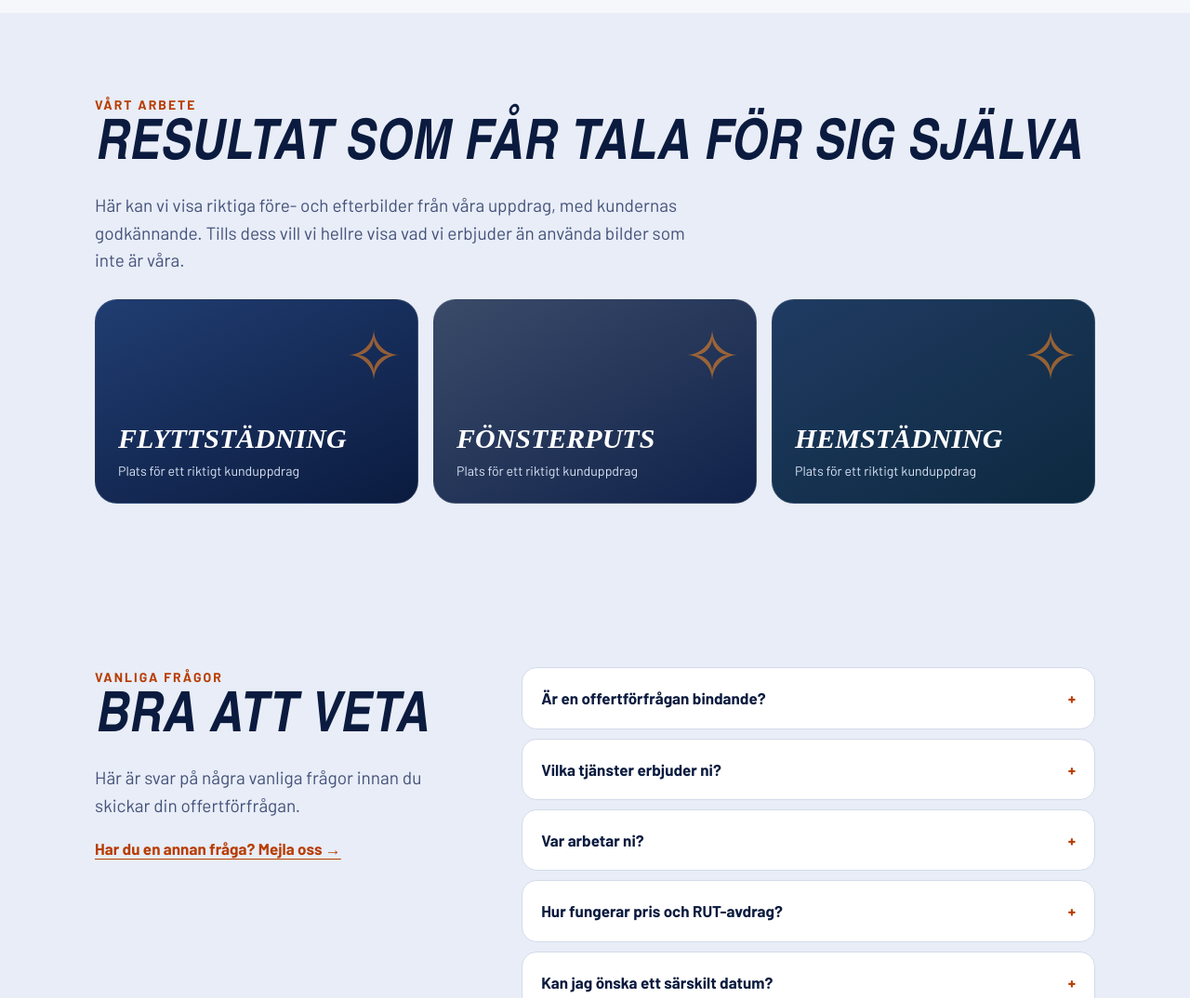
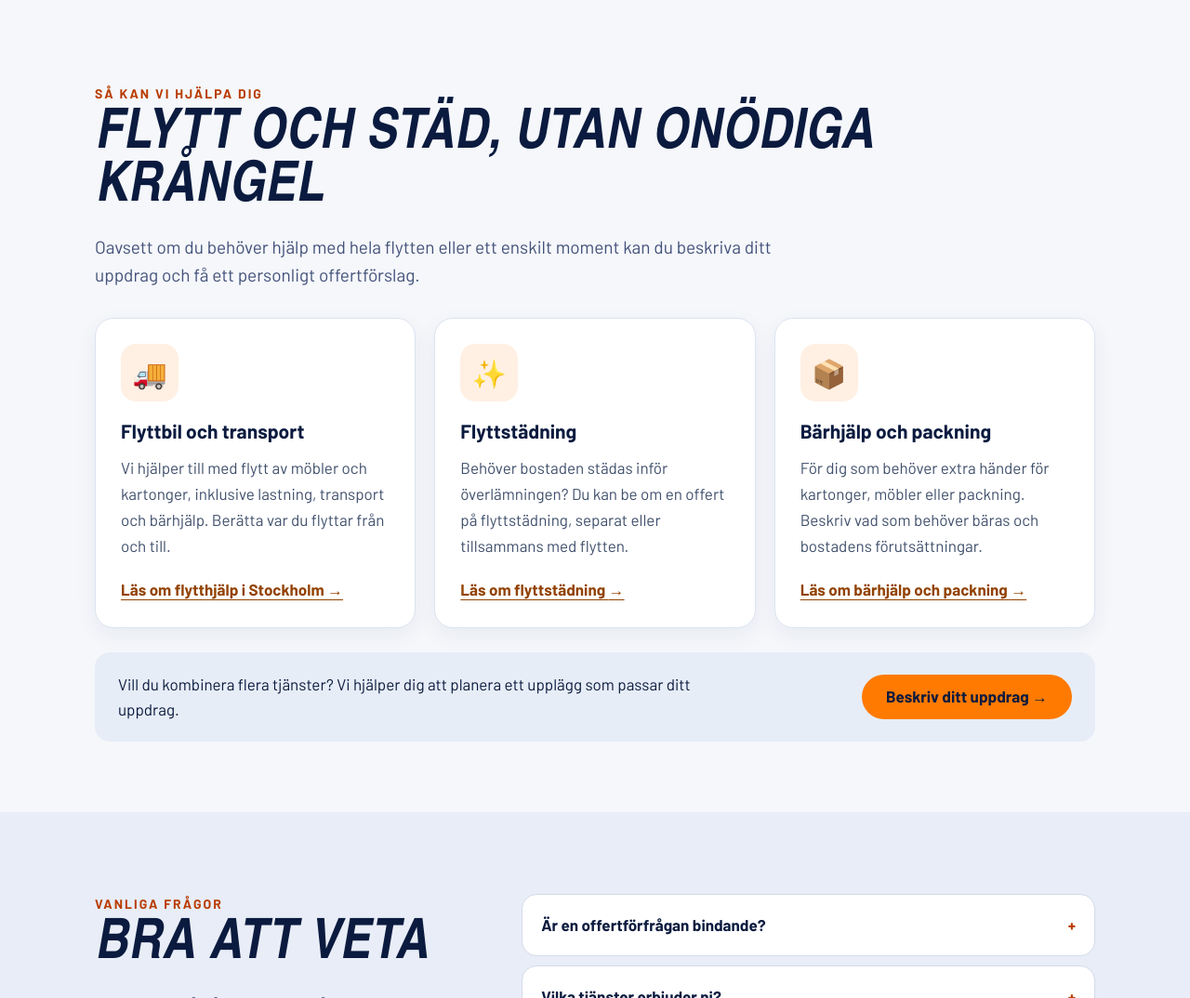
Before and after one commit to abdul060/FlyttFrascht, a plain HTML site: page index.html in a window 1280 px wide. Shown: the part 5280-6354 px from the top of the page at 93% size. Drawn offline with Linux system fonts and the light colour scheme; a web font is replaced by a local one.

Commit message:
Add files via upload

```diff
--- a/index.html
+++ b/index.html
@@ -71,6 +71,30 @@
 }
 </style>
 
+
+<style>
+/* Tjänsteöversikt – ersätter tomma bildplatser */
+.service-overview { padding: 76px 0; background: #f5f7fb; color: #0B1B3F; }
+.service-overview .lead { max-width: 790px; }
+.service-overview-grid { display: grid; grid-template-columns: repeat(3,minmax(0,1fr)); gap: 20px; margin-top: 32px; }
+.service-overview-card { display: flex; flex-direction: column; min-width:0; padding: 27px; border: 1px solid #dce4f0; border-radius: 20px; background: #fff; box-shadow: 0 8px 25px rgba(11,27,63,.06); }
+.service-overview-icon { display: inline-flex; align-items: center; justify-content: center; width: 62px; height: 62px; margin-bottom: 19px; border-radius: 16px; background: #fff0e3; font-size: 30px; }
+.service-overview-card h3 { margin: 0 0 12px; color: #0B1B3F; font-size: 21px; line-height: 1.25; }
+.service-overview-card p { margin: 0 0 20px; color: #40506c; line-height: 1.65; }
+.service-overview-card a { margin-top: auto; color: #924200; font-weight: 700; text-decoration: underline; text-underline-offset: 4px; }
+.service-overview-card a:hover, .service-overview-card a:focus-visible { color: #0B1B3F; }
+.service-overview-bottom { display: flex; gap: 22px; align-items: center; justify-content: space-between; margin-top: 26px; padding: 21px 25px; background: #e7edf7; border-radius: 16px; }
+.service-overview-bottom p { max-width: 650px; margin: 0; line-height: 1.6; }
+.service-overview-bottom .btn { flex-shrink:0; }
+@media (max-width: 900px) { .service-overview-grid { grid-template-columns: repeat(2,minmax(0,1fr)); } }
+@media (max-width: 650px) {
+  .service-overview { padding: 54px 0; }
+  .service-overview-grid { grid-template-columns: 1fr; gap: 14px; }
+  .service-overview-card { padding: 21px; }
+  .service-overview-bottom { flex-direction: column; align-items: stretch; padding: 19px; }
+  .service-overview-bottom .btn { text-align: center; }
+}
+</style>
 </head>
 <body>
 <svg width="0" height="0" style="position:absolute" aria-hidden="true"><defs>
@@ -163,7 +187,38 @@
   <button type="button" class="btn" id="guide-cta">Fortsätt till offert →</button>
  </div><div class="price-message rv"><span class="mini-label">Så får du ditt pris</span><h3>Inget standardpris som inte passar dig.</h3><p>Pris beror bland annat på tjänst, omfattning, bostadens förutsättningar och önskat datum. Därför visar vi inte ett påhittat totalpris här.</p><ul><li>Du beskriver ditt behov.</li><li>Vi går igenom uppgifterna.</li><li>Du får ett personligt offertförslag.</li></ul><span class="price-footnote">En offertförfrågan är inte en bindande bokning.</span></div></div>
 </div></section>
-<section class="gallery-section" id="resultat"><div class="wrap"><div class="eyebrow rv">Vårt arbete</div><h2 class="h rv">Resultat som får tala för sig själva</h2><p class="lead rv">Här kan vi visa riktiga före- och efterbilder från våra uppdrag, med kundernas godkännande. Tills dess vill vi hellre visa vad vi erbjuder än använda bilder som inte är våra.</p><div class="gallery-placeholders"><div class="gallery-tile"><span aria-hidden="true">✧</span><strong>Flyttstädning</strong><small>Plats för ett riktigt kunduppdrag</small></div><div class="gallery-tile"><span aria-hidden="true">✧</span><strong>Fönsterputs</strong><small>Plats för ett riktigt kunduppdrag</small></div><div class="gallery-tile"><span aria-hidden="true">✧</span><strong>Hemstädning</strong><small>Plats för ett riktigt kunduppdrag</small></div></div></div></section>
+<!-- Tjänster i praktiken – inga låtsade kundbilder -->
+<section class="service-overview" id="resultat" aria-labelledby="service-overview-title">
+  <div class="wrap">
+    <div class="eyebrow">Så kan vi hjälpa dig</div>
+    <h2 class="h" id="service-overview-title">Flytt och städ, utan onödiga krångel</h2>
+    <p class="lead">Oavsett om du behöver hjälp med hela flytten eller ett enskilt moment kan du beskriva ditt uppdrag och få ett personligt offertförslag.</p>
+    <div class="service-overview-grid">
+      <article class="service-overview-card">
+        <span class="service-overview-icon" aria-hidden="true">🚚</span>
+        <h3>Flyttbil och transport</h3>
+        <p>Vi hjälper till med flytt av möbler och kartonger, inklusive lastning, transport och bärhjälp. Berätta var du flyttar från och till.</p>
+        <a href="flyttfirma-stockholm.html">Läs om flytthjälp i Stockholm <span aria-hidden="true">→</span></a>
+      </article>
+      <article class="service-overview-card">
+        <span class="service-overview-icon" aria-hidden="true">✨</span>
+        <h3>Flyttstädning</h3>
+        <p>Behöver bostaden städas inför överlämningen? Du kan be om en offert på flyttstädning, separat eller tillsammans med flytten.</p>
+        <a href="flyttstadning-stockholm.html">Läs om flyttstädning <span aria-hidden="true">→</span></a>
+      </article>
+      <article class="service-overview-card">
+        <span class="service-overview-icon" aria-hidden="true">📦</span>
+        <h3>Bärhjälp och packning</h3>
+        <p>För dig som behöver extra händer för kartonger, möbler eller packning. Beskriv vad som behöver bäras och bostadens förutsättningar.</p>
+        <a href="barhjalp-stockholm.html">Läs om bärhjälp och packning <span aria-hidden="true">→</span></a>
+      </article>
+    </div>
+    <div class="service-overview-bottom">
+      <p>Vill du kombinera flera tjänster? Vi hjälper dig att planera ett upplägg som passar ditt uppdrag.</p>
+      <a class="btn" href="#offert">Beskriv ditt uppdrag →</a>
+    </div>
+  </div>
+</section>
 <section class="faq-section alt" id="fragor"><div class="wrap faq-layout"><div><div class="eyebrow rv">Vanliga frågor</div><h2 class="h rv">Bra att veta</h2><p class="lead rv">Här är svar på några vanliga frågor innan du skickar din offertförfrågan.</p><a class="text-link" href="mailto:flyttfrascht@gmail.com">Har du en annan fråga? Mejla oss →</a></div>
 <div class="faq-list"><details><summary>Är en offertförfrågan bindande?</summary><p>Nej, du berättar vad du behöver hjälp med. Vi återkommer med ett prisförslag som du får ta ställning till.</p></details><details>
   <summary>Vilka tjänster erbjuder ni?</summary>
```
